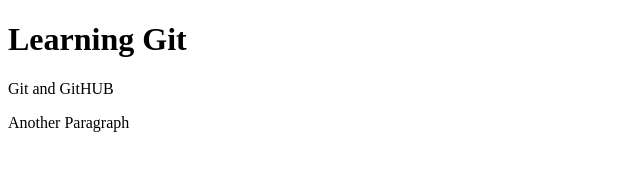
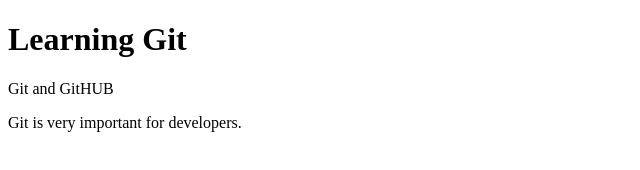
Before and after one commit to alwaysyash616/learning-git, a plain HTML site: page index.html in a window 1280 px wide. Shown: the whole page, without its empty margins (0-640 px from the left). Drawn offline with Linux system fonts and the light colour scheme.

Commit message:
modify paragraph

```diff
--- a/index.html
+++ b/index.html
@@ -8,6 +8,6 @@
 <body>
     <h1>Learning Git</h1>
     <p>Git and GitHUB</p>
-    <p>Another Paragraph</p>
+    <p>Git is very important for developers.</p>
 </body>
 </html>
```
